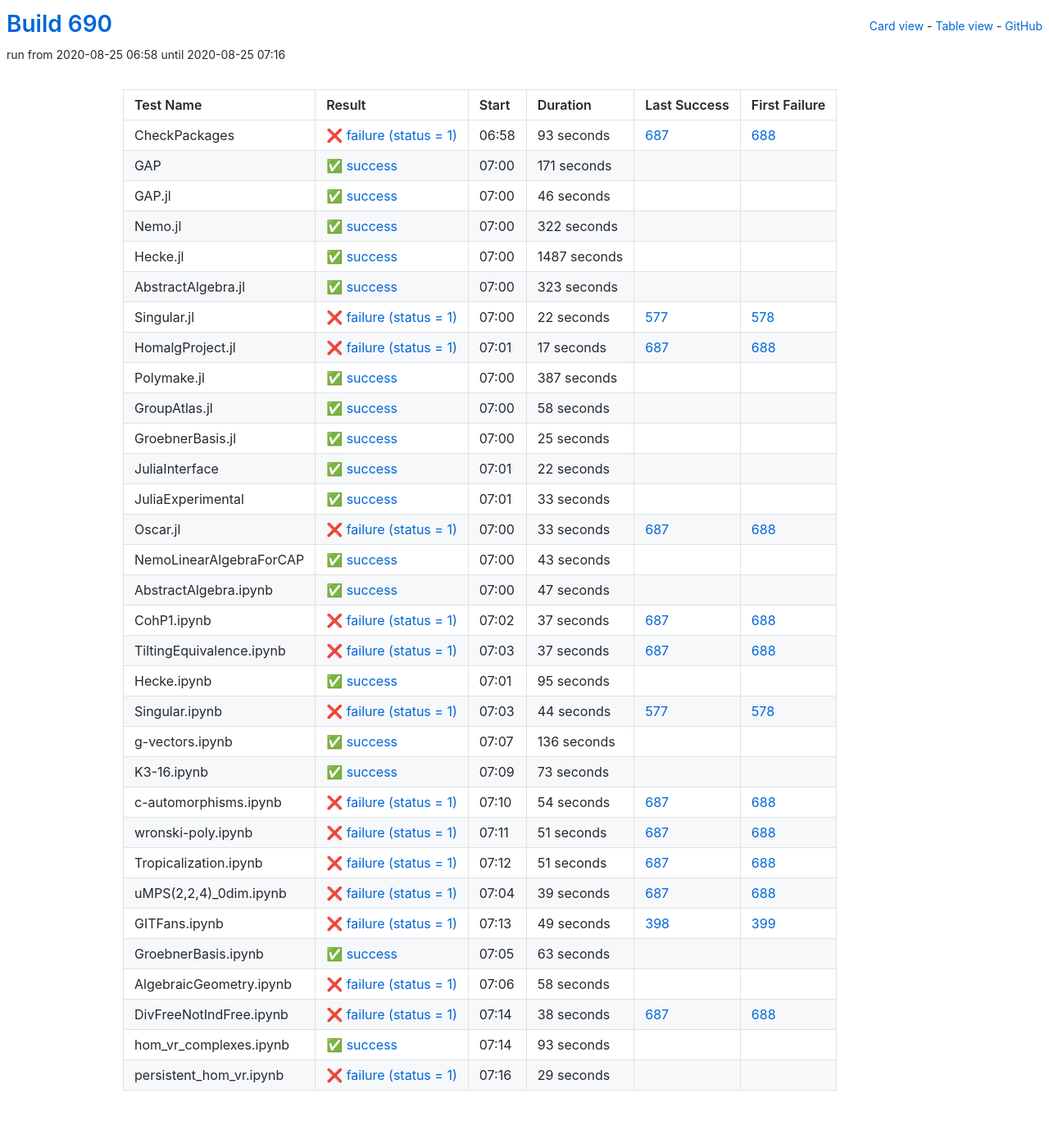
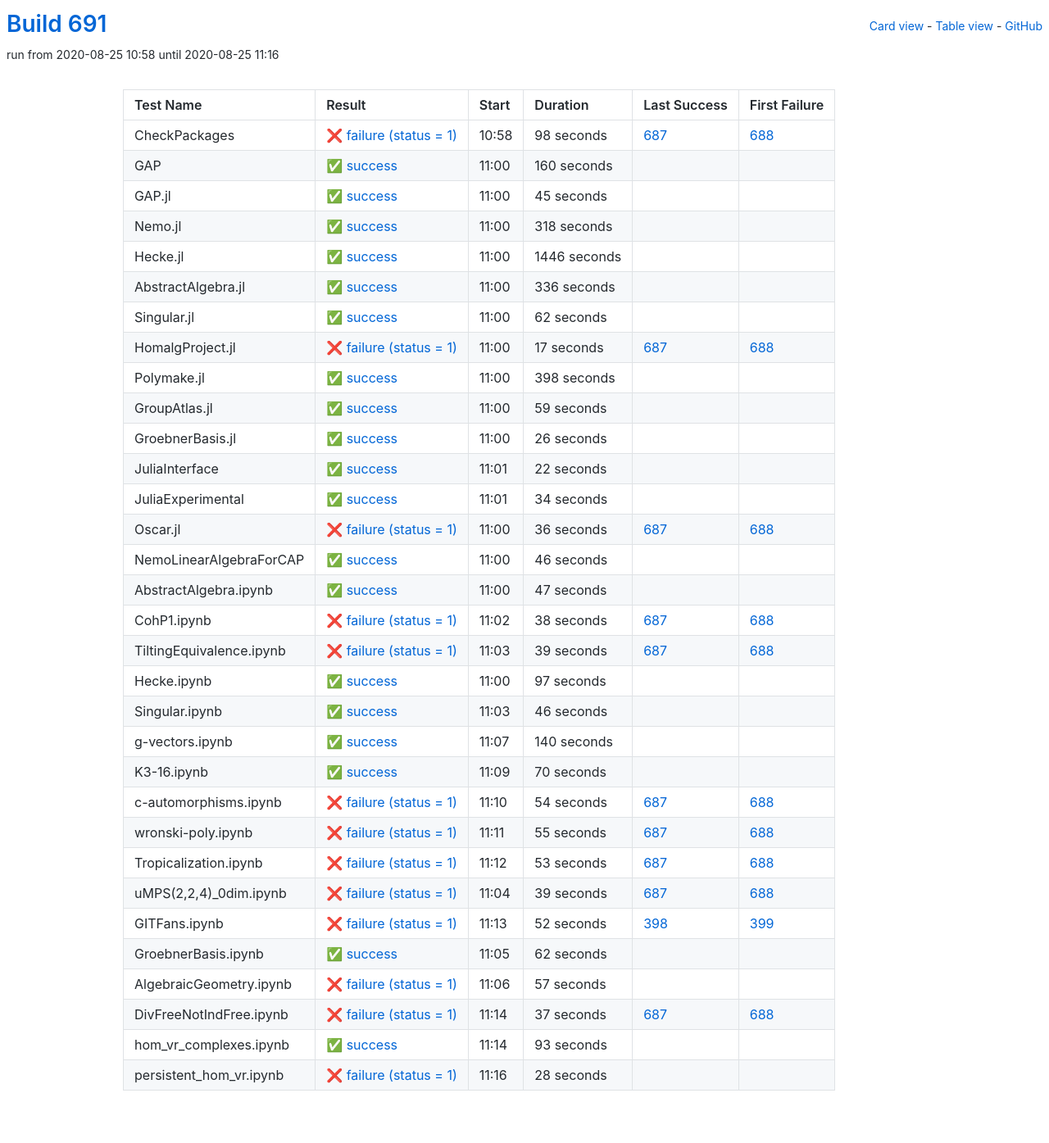
Before and after one commit to oscar-system/oscar-ci-status-stable, a Jekyll site: the page built from table.html, in a window 1280 px wide. Shown: the whole page at 82% size. Built offline with Jekyll 4.4.1, drawn with Linux system fonts in a browser that asks for light colours.

Commit message:
Build #691

```diff
--- a/_data/ci.yml
+++ b/_data/ci.yml
@@ -1,6 +1,6 @@
 ---
-build: 690
-build_url: https://oscarci.mathematik.uni-kl.de/job/oscar-stable/690/
+build: 691
+build_url: https://oscarci.mathematik.uni-kl.de/job/oscar-stable/691/
 job: oscar-stable
 organization: oscar-system
 repo: oscar-ci-status-stable
@@ -8,92 +8,92 @@ repourl: https://github.com/oscar-system/oscar-ci-status-stable
 tests:
 - name: CheckPackages
   id: checkpackages
-  log: https://oscarci.mathematik.uni-kl.de/job/oscar-stable/690/artifact/logs/build-690/CheckPackages.log
-  start: 2020-08-25 06:58
+  log: https://oscarci.mathematik.uni-kl.de/job/oscar-stable/691/artifact/logs/build-691/CheckPackages.log
+  start: 2020-08-25 10:58
   success: false
   exitcode: 1
   status: failure
-  duration: 93
+  duration: 98
   last_success: 687
   last_success_url: https://oscarci.mathematik.uni-kl.de/job/oscar-stable/687/
   first_failure: 688
   first_failure_url: https://oscarci.mathematik.uni-kl.de/job/oscar-stable/688/
 - name: GAP
   id: gap
-  log: https://oscarci.mathematik.uni-kl.de/job/oscar-stable/690/artifact/logs/build-690/GAP.log
-  start: 2020-08-25 07:00
+  log: https://oscarci.mathematik.uni-kl.de/job/oscar-stable/691/artifact/logs/build-691/GAP.log
+  start: 2020-08-25 11:00
   success: true
   exitcode: 0
   status: success
-  duration: 171
+  duration: 160
   last_success: false
   last_success_url:
   first_failure: false
   first_failure_url:
 - name: GAP.jl
   id: gap-jl
-  log: https://oscarci.mathematik.uni-kl.de/job/oscar-stable/690/artifact/logs/build-690/GAP.jl.log
-  start: 2020-08-25 07:00
+  log: https://oscarci.mathematik.uni-kl.de/job/oscar-stable/691/artifact/logs/build-691/GAP.jl.log
+  start: 2020-08-25 11:00
   success: true
   exitcode: 0
   status: success
-  duration: 46
+  duration: 45
   last_success: false
   last_success_url:
   first_failure: false
   first_failure_url:
 - name: Nemo.jl
   id: nemo-jl
-  log: https://oscarci.mathematik.uni-kl.de/job/oscar-stable/690/artifact/logs/build-690/Nemo.jl.log
-  start: 2020-08-25 07:00
+  log: https://oscarci.mathematik.uni-kl.de/job/oscar-stable/691/artifact/logs/build-691/Nemo.jl.log
+  start: 2020-08-25 11:00
   success: true
   exitcode: 0
   status: success
-  duration: 322
+  duration: 318
   last_success: false
   last_success_url:
   first_failure: false
   first_failure_url:
 - name: Hecke.jl
   id: hecke-jl
-  log: https://oscarci.mathematik.uni-kl.de/job/oscar-stable/690/artifact/logs/build-690/Hecke.jl.log
-  start: 2020-08-25 07:00
+  log: https://oscarci.mathematik.uni-kl.de/job/oscar-stable/691/artifact/logs/build-691/Hecke.jl.log
+  start: 2020-08-25 11:00
   success: true
   exitcode: 0
   status: success
-  duration: 1487
+  duration: 1446
   last_success: false
   last_success_url:
   first_failure: false
   first_failure_url:
 - name: AbstractAlgebra.jl
   id: abstractalgebra-jl
-  log: https://oscarci.mathematik.uni-kl.de/job/oscar-stable/690/artifact/logs/build-690/AbstractAlgebra.jl.log
-  start: 2020-08-25 07:00
+  log: https://oscarci.mathematik.uni-kl.de/job/oscar-stable/691/artifact/logs/build-691/AbstractAlgebra.jl.log
+  start: 2020-08-25 11:00
   success: true
   exitcode: 0
   status: success
-  duration: 323
+  duration: 336
   last_success: false
   last_success_url:
   first_failure: false
   first_failure_url:
 - name: Singular.jl
   id: singular-jl
-  log: https://oscarci.mathematik.uni-kl.de/job/oscar-stable/690/artifact/logs/build-690/Singular.jl.log
-  start: 2020-08-25 07:00
-  success: false
-  exitcode: 1
-  status: failure
-  duration: 22
-  last_success: 577
-  last_success_url: https://oscarci.mathematik.uni-kl.de/job/oscar-stable/577/
-  first_failure: 578
-  first_failure_url: https://oscarci.mathematik.uni-kl.de/job/oscar-stable/578/
+  log: https://oscarci.mathematik.uni-kl.de/job/oscar-stable/691/artifact/logs/build-691/Singular.jl.log
+  start: 2020-08-25 11:00
+  success: true
+  exitcode: 0
+  status: success
+  duration: 62
+  last_success: false
+  last_success_url:
+  first_failure: false
+  first_failure_url:
 - name: HomalgProject.jl
   id: homalgproject-jl
-  log: https://oscarci.mathematik.uni-kl.de/job/oscar-stable/690/artifact/logs/build-690/HomalgProject.jl.log
-  start: 2020-08-25 07:01
+  log: https://oscarci.mathematik.uni-kl.de/job/oscar-stable/691/artifact/logs/build-691/HomalgProject.jl.log
+  start: 2020-08-25 11:00
   success: false
   exitcode: 1
   status: failure
@@ -104,44 +104,44 @@ tests:
   first_failure_url: https://oscarci.mathematik.uni-kl.de/job/oscar-stable/688/
 - name: Polymake.jl
   id: polymake-jl
-  log: https://oscarci.mathematik.uni-kl.de/job/oscar-stable/690/artifact/logs/build-690/Polymake.jl.log
-  start: 2020-08-25 07:00
+  log: https://oscarci.mathematik.uni-kl.de/job/oscar-stable/691/artifact/logs/build-691/Polymake.jl.log
+  start: 2020-08-25 11:00
   success: true
   exitcode: 0
   status: success
-  duration: 387
+  duration: 398
   last_success: false
   last_success_url:
   first_failure: false
   first_failure_url:
 - name: GroupAtlas.jl
   id: groupatlas-jl
-  log: https://oscarci.mathematik.uni-kl.de/job/oscar-stable/690/artifact/logs/build-690/GroupAtlas.jl.log
-  start: 2020-08-25 07:00
+  log: https://oscarci.mathematik.uni-kl.de/job/oscar-stable/691/artifact/logs/build-691/GroupAtlas.jl.log
+  start: 2020-08-25 11:00
   success: true
   exitcode: 0
   status: success
-  duration: 58
+  duration: 59
   last_success: false
   last_success_url:
   first_failure: false
   first_failure_url:
 - name: GroebnerBasis.jl
   id: groebnerbasis-jl
-  log: https://oscarci.mathematik.uni-kl.de/job/oscar-stable/690/artifact/logs/build-690/GroebnerBasis.jl.log
-  start: 2020-08-25 07:00
+  log: https://oscarci.mathematik.uni-kl.de/job/oscar-stable/691/artifact/logs/build-691/GroebnerBasis.jl.log
+  start: 2020-08-25 11:00
   success: true
   exitcode: 0
   status: success
-  duration: 25
+  duration: 26
   last_success: false
   last_success_url:
   first_failure: false
   first_failure_url:
 - name: JuliaInterface
   id: juliainterface
-  log: https://oscarci.mathematik.uni-kl.de/job/oscar-stable/690/artifact/logs/build-690/JuliaInterface.log
-  start: 2020-08-25 07:01
+  log: https://oscarci.mathematik.uni-kl.de/job/oscar-stable/691/artifact/logs/build-691/JuliaInterface.log
+  start: 2020-08-25 11:01
   success: true
   exitcode: 0
   status: success
@@ -152,44 +152,44 @@ tests:
   first_failure_url:
 - name: JuliaExperimental
   id: juliaexperimental
-  log: https://oscarci.mathematik.uni-kl.de/job/oscar-stable/690/artifact/logs/build-690/JuliaExperimental.log
-  start: 2020-08-25 07:01
+  log: https://oscarci.mathematik.uni-kl.de/job/oscar-stable/691/artifact/logs/build-691/JuliaExperimental.log
+  start: 2020-08-25 11:01
   success: true
   exitcode: 0
   status: success
-  duration: 33
+  duration: 34
   last_success: false
   last_success_url:
   first_failure: false
   first_failure_url:
 - name: Oscar.jl
   id: oscar-jl
-  log: https://oscarci.mathematik.uni-kl.de/job/oscar-stable/690/artifact/logs/build-690/Oscar.jl.log
-  start: 2020-08-25 07:00
+  log: https://oscarci.mathematik.uni-kl.de/job/oscar-stable/691/artifact/logs/build-691/Oscar.jl.log
+  start: 2020-08-25 11:00
   success: false
   exitcode: 1
   status: failure
-  duration: 33
+  duration: 36
   last_success: 687
   last_success_url: https://oscarci.mathematik.uni-kl.de/job/oscar-stable/687/
   first_failure: 688
   first_failure_url: https://oscarci.mathematik.uni-kl.de/job/oscar-stable/688/
 - name: NemoLinearAlgebraForCAP
   id: nemolinearalgebraforcap
-  log: https://oscarci.mathematik.uni-kl.de/job/oscar-stable/690/artifact/logs/build-690/NemoLinearAlgebraForCAP.log
-  start: 2020-08-25 07:00
+  log: https://oscarci.mathematik.uni-kl.de/job/oscar-stable/691/artifact/logs/build-691/NemoLinearAlgebraForCAP.log
+  start: 2020-08-25 11:00
   success: true
   exitcode: 0
   status: success
-  duration: 43
+  duration: 46
   last_success: false
   last_success_url:
   first_failure: false
   first_failure_url:
 - name: AbstractAlgebra.ipynb
   id: abstractalgebra-ipynb
-  log: https://oscarci.mathematik.uni-kl.de/job/oscar-stable/690/artifact/logs/build-690/AbstractAlgebra.ipynb.log
-  start: 2020-08-25 07:00
+  log: https://oscarci.mathematik.uni-kl.de/job/oscar-stable/691/artifact/logs/build-691/AbstractAlgebra.ipynb.log
+  start: 2020-08-25 11:00
   success: true
   exitcode: 0
   status: success
@@ -200,80 +200,80 @@ tests:
   first_failure_url:
 - name: CohP1.ipynb
   id: cohp1-ipynb
-  log: https://oscarci.mathematik.uni-kl.de/job/oscar-stable/690/artifact/logs/build-690/CohP1.ipynb.log
-  start: 2020-08-25 07:02
+  log: https://oscarci.mathematik.uni-kl.de/job/oscar-stable/691/artifact/logs/build-691/CohP1.ipynb.log
+  start: 2020-08-25 11:02
   success: false
   exitcode: 1
   status: failure
-  duration: 37
+  duration: 38
   last_success: 687
   last_success_url: https://oscarci.mathematik.uni-kl.de/job/oscar-stable/687/
   first_failure: 688
   first_failure_url: https://oscarci.mathematik.uni-kl.de/job/oscar-stable/688/
 - name: TiltingEquivalence.ipynb
   id: tiltingequivalence-ipynb
-  log: https://oscarci.mathematik.uni-kl.de/job/oscar-stable/690/artifact/logs/build-690/TiltingEquivalence.ipynb.log
-  start: 2020-08-25 07:03
+  log: https://oscarci.mathematik.uni-kl.de/job/oscar-stable/691/artifact/logs/build-691/TiltingEquivalence.ipynb.log
+  start: 2020-08-25 11:03
   success: false
   exitcode: 1
   status: failure
-  duration: 37
+  duration: 39
   last_success: 687
   last_success_url: https://oscarci.mathematik.uni-kl.de/job/oscar-stable/687/
   first_failure: 688
   first_failure_url: https://oscarci.mathematik.uni-kl.de/job/oscar-stable/688/
 - name: Hecke.ipynb
   id: hecke-ipynb
-  log: https://oscarci.mathematik.uni-kl.de/job/oscar-stable/690/artifact/logs/build-690/Hecke.ipynb.log
-  start: 2020-08-25 07:01
+  log: https://oscarci.mathematik.uni-kl.de/job/oscar-stable/691/artifact/logs/build-691/Hecke.ipynb.log
+  start: 2020-08-25 11:00
   success: true
   exitcode: 0
   status: success
-  duration: 95
+  duration: 97
   last_success: false
   last_success_url:
   first_failure: false
   first_failure_url:
 - name: Singular.ipynb
   id: singular-ipynb
-  log: https://oscarci.mathematik.uni-kl.de/job/oscar-stable/690/artifact/logs/build-690/Singular.ipynb.log
-  start: 2020-08-25 07:03
-  success: false
-  exitcode: 1
-  status: failure
-  duration: 44
-  last_success: 577
-  last_success_url: https://oscarci.mathematik.uni-kl.de/job/oscar-stable/577/
-  first_failure: 578
-  first_failure_url: https://oscarci.mathematik.uni-kl.de/job/oscar-stable/578/
-- name: g-vectors.ipynb
-  id: g-vectors-ipynb
-  log: https://oscarci.mathematik.uni-kl.de/job/oscar-stable/690/artifact/logs/build-690/g-vectors.ipynb.log
-  start: 2020-08-25 07:07
+  log: https://oscarci.mathematik.uni-kl.de/job/oscar-stable/691/artifact/logs/build-691/Singular.ipynb.log
+  start: 2020-08-25 11:03
   success: true
   exitcode: 0
   status: success
-  duration: 136
+  duration: 46
+  last_success: false
+  last_success_url:
+  first_failure: false
+  first_failure_url:
+- name: g-vectors.ipynb
+  id: g-vectors-ipynb
+  log: https://oscarci.mathematik.uni-kl.de/job/oscar-stable/691/artifact/logs/build-691/g-vectors.ipynb.log
+  start: 2020-08-25 11:07
+  success: true
+  exitcode: 0
+  status: success
+  duration: 140
   last_success: false
   last_success_url:
   first_failure: false
   first_failure_url:
 - name: K3-16.ipynb
   id: k3-16-ipynb
-  log: https://oscarci.mathematik.uni-kl.de/job/oscar-stable/690/artifact/logs/build-690/K3-16.ipynb.log
-  start: 2020-08-25 07:09
+  log: https://oscarci.mathematik.uni-kl.de/job/oscar-stable/691/artifact/logs/build-691/K3-16.ipynb.log
+  start: 2020-08-25 11:09
   success: true
   exitcode: 0
   status: success
-  duration: 73
+  duration: 70
   last_success: false
   last_success_url:
   first_failure: false
   first_failure_url:
 - name: c-automorphisms.ipynb
   id: c-automorphisms-ipynb
-  log: https://oscarci.mathematik.uni-kl.de/job/oscar-stable/690/artifact/logs/build-690/c-automorphisms.ipynb.log
-  start: 2020-08-25 07:10
+  log: https://oscarci.mathematik.uni-kl.de/job/oscar-stable/691/artifact/logs/build-691/c-automorphisms.ipynb.log
+  start: 2020-08-25 11:10
   success: false
   exitcode: 1
   status: failure
@@ -284,32 +284,32 @@ tests:
   first_failure_url: https://oscarci.mathematik.uni-kl.de/job/oscar-stable/688/
 - name: wronski-poly.ipynb
   id: wronski-poly-ipynb
-  log: https://oscarci.mathematik.uni-kl.de/job/oscar-stable/690/artifact/logs/build-690/wronski-poly.ipynb.log
-  start: 2020-08-25 07:11
+  log: https://oscarci.mathematik.uni-kl.de/job/oscar-stable/691/artifact/logs/build-691/wronski-poly.ipynb.log
+  start: 2020-08-25 11:11
   success: false
   exitcode: 1
   status: failure
-  duration: 51
+  duration: 55
   last_success: 687
   last_success_url: https://oscarci.mathematik.uni-kl.de/job/oscar-stable/687/
   first_failure: 688
   first_failure_url: https://oscarci.mathematik.uni-kl.de/job/oscar-stable/688/
 - name: Tropicalization.ipynb
   id: tropicalization-ipynb
-  log: https://oscarci.mathematik.uni-kl.de/job/oscar-stable/690/artifact/logs/build-690/Tropicalization.ipynb.log
-  start: 2020-08-25 07:12
+  log: https://oscarci.mathematik.uni-kl.de/job/oscar-stable/691/artifact/logs/build-691/Tropicalization.ipynb.log
+  start: 2020-08-25 11:12
   success: false
   exitcode: 1
   status: failure
-  duration: 51
+  duration: 53
   last_success: 687
   last_success_url: https://oscarci.mathematik.uni-kl.de/job/oscar-stable/687/
   first_failure: 688
   first_failure_url: https://oscarci.mathematik.uni-kl.de/job/oscar-stable/688/
 - name: uMPS(2,2,4)_0dim.ipynb
   id: umps-2-2-4-0dim-ipynb
-  log: https://oscarci.mathematik.uni-kl.de/job/oscar-stable/690/artifact/logs/build-690/uMPS-2-2-4-_0dim.ipynb.log
-  start: 2020-08-25 07:04
+  log: https://oscarci.mathematik.uni-kl.de/job/oscar-stable/691/artifact/logs/build-691/uMPS-2-2-4-_0dim.ipynb.log
+  start: 2020-08-25 11:04
   success: false
   exitcode: 1
   status: failure
@@ -320,56 +320,56 @@ tests:
   first_failure_url: https://oscarci.mathematik.uni-kl.de/job/oscar-stable/688/
 - name: GITFans.ipynb
   id: gitfans-ipynb
-  log: https://oscarci.mathematik.uni-kl.de/job/oscar-stable/690/artifact/logs/build-690/GITFans.ipynb.log
-  start: 2020-08-25 07:13
+  log: https://oscarci.mathematik.uni-kl.de/job/oscar-stable/691/artifact/logs/build-691/GITFans.ipynb.log
+  start: 2020-08-25 11:13
   success: false
   exitcode: 1
   status: failure
-  duration: 49
+  duration: 52
   last_success: 398
   last_success_url: https://oscarci.mathematik.uni-kl.de/job/oscar-stable/398/
   first_failure: 399
   first_failure_url: https://oscarci.mathematik.uni-kl.de/job/oscar-stable/399/
 - name: GroebnerBasis.ipynb
   id: groebnerbasis-ipynb
-  log: https://oscarci.mathematik.uni-kl.de/job/oscar-stable/690/artifact/logs/build-690/GroebnerBasis.ipynb.log
-  start: 2020-08-25 07:05
+  log: https://oscarci.mathematik.uni-kl.de/job/oscar-stable/691/artifact/logs/build-691/GroebnerBasis.ipynb.log
+  start: 2020-08-25 11:05
   success: true
   exitcode: 0
   status: success
-  duration: 63
+  duration: 62
   last_success: false
   last_success_url:
   first_failure: false
   first_failure_url:
 - name: AlgebraicGeometry.ipynb
   id: algebraicgeometry-ipynb
-  log: https://oscarci.mathematik.uni-kl.de/job/oscar-stable/690/artifact/logs/build-690/AlgebraicGeometry.ipynb.log
-  start: 2020-08-25 07:06
+  log: https://oscarci.mathematik.uni-kl.de/job/oscar-stable/691/artifact/logs/build-691/AlgebraicGeometry.ipynb.log
+  start: 2020-08-25 11:06
   success: false
   exitcode: 1
   status: failure
-  duration: 58
+  duration: 57
   last_success: false
   last_success_url:
   first_failure: false
   first_failure_url:
 - name: DivFreeNotIndFree.ipynb
   id: divfreenotindfree-ipynb
-  log: https://oscarci.mathematik.uni-kl.de/job/oscar-stable/690/artifact/logs/build-690/DivFreeNotIndFree.ipynb.log
-  start: 2020-08-25 07:14
+  log: https://oscarci.mathematik.uni-kl.de/job/oscar-stable/691/artifact/logs/build-691/DivFreeNotIndFree.ipynb.log
+  start: 2020-08-25 11:14
   success: false
   exitcode: 1
   status: failure
-  duration: 38
+  duration: 37
   last_success: 687
   last_success_url: https://oscarci.mathematik.uni-kl.de/job/oscar-stable/687/
   first_failure: 688
   first_failure_url: https://oscarci.mathematik.uni-kl.de/job/oscar-stable/688/
 - name: hom_vr_complexes.ipynb
   id: hom-vr-complexes-ipynb
-  log: https://oscarci.mathematik.uni-kl.de/job/oscar-stable/690/artifact/logs/build-690/hom_vr_complexes.ipynb.log
-  start: 2020-08-25 07:14
+  log: https://oscarci.mathematik.uni-kl.de/job/oscar-stable/691/artifact/logs/build-691/hom_vr_complexes.ipynb.log
+  start: 2020-08-25 11:14
   success: true
   exitcode: 0
   status: success
@@ -380,12 +380,12 @@ tests:
   first_failure_url:
 - name: persistent_hom_vr.ipynb
   id: persistent-hom-vr-ipynb
-  log: https://oscarci.mathematik.uni-kl.de/job/oscar-stable/690/artifact/logs/build-690/persistent_hom_vr.ipynb.log
-  start: 2020-08-25 07:16
+  log: https://oscarci.mathematik.uni-kl.de/job/oscar-stable/691/artifact/logs/build-691/persistent_hom_vr.ipynb.log
+  start: 2020-08-25 11:16
   success: false
   exitcode: 1
   status: failure
-  duration: 29
+  duration: 28
   last_success: false
   last_success_url:
   first_failure: false
```
Also changed, not shown: README.md.
